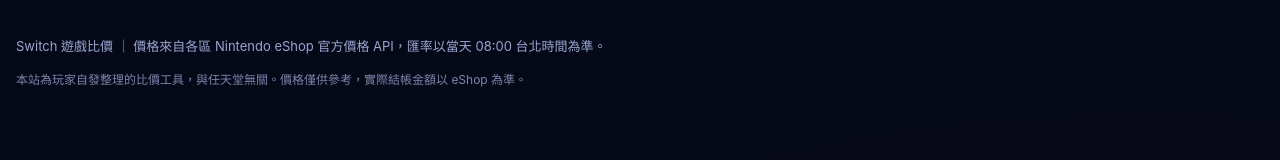
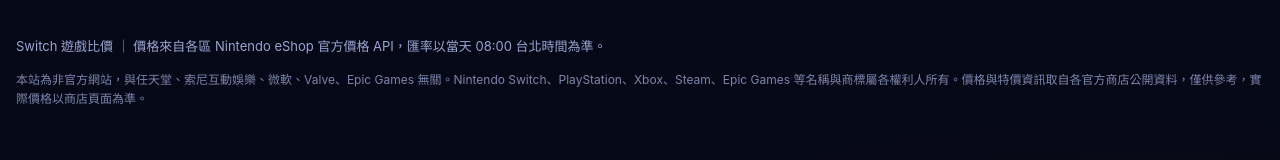
Before and after one commit to shawnwin777/switch-price-site, a Next.js app: page /deals in a window 1280 px wide. Shown: the part 448-608 px from the top of the page. Built offline with nearby package versions, Linux system fonts and the light colour scheme; no server answers.

Commit message:
頁尾加免責聲明（非官方、商標屬各權利人所有）；特價卡片徽章去中間點、改 12px 間距

```diff
--- a/app/globals.css
+++ b/app/globals.css
@@ -1020,6 +1020,11 @@ table.price-table {
   right: 0;
 }
 
+.deals-badge {
+  display: inline-flex;
+  gap: 12px;
+}
+
 .deals-badge-steam {
   background: rgba(0, 240, 255, 0.16);
   border: 1px solid var(--cyan);
--- a/app/layout.tsx
+++ b/app/layout.tsx
@@ -25,8 +25,9 @@ export default function RootLayout({
               08:00 台北時間為準。
             </p>
             <p className="footer-sub">
-              本站為玩家自發整理的比價工具，與任天堂無關。價格僅供參考，實際結帳金額以
-              eShop 為準。
+              本站為非官方網站，與任天堂、索尼互動娛樂、微軟、Valve、Epic
+              Games 無關。Nintendo Switch、PlayStation、Xbox、Steam、Epic
+              Games 等名稱與商標屬各權利人所有。價格與特價資訊取自各官方商店公開資料，僅供參考，實際價格以商店頁面為準。
             </p>
           </div>
         </footer>
--- a/components/DealCard.tsx
+++ b/components/DealCard.tsx
@@ -36,7 +36,8 @@ export default function DealCard({ item }: { item: DealsCarouselItem }) {
         <span
           className={`badge deals-badge ${SOURCE_BADGE_CLASS[item.source]}`}
         >
-          {SOURCE_LABEL[item.source]} · {item.badge}
+          <span>{SOURCE_LABEL[item.source]}</span>
+          <span>{item.badge}</span>
         </span>
         <span className="deals-card-title">{item.title}</span>
         <span className="deals-price">{item.priceLine}</span>
```
Also changed, not shown: 1 other file (tests, documents, lock files or other folders).
